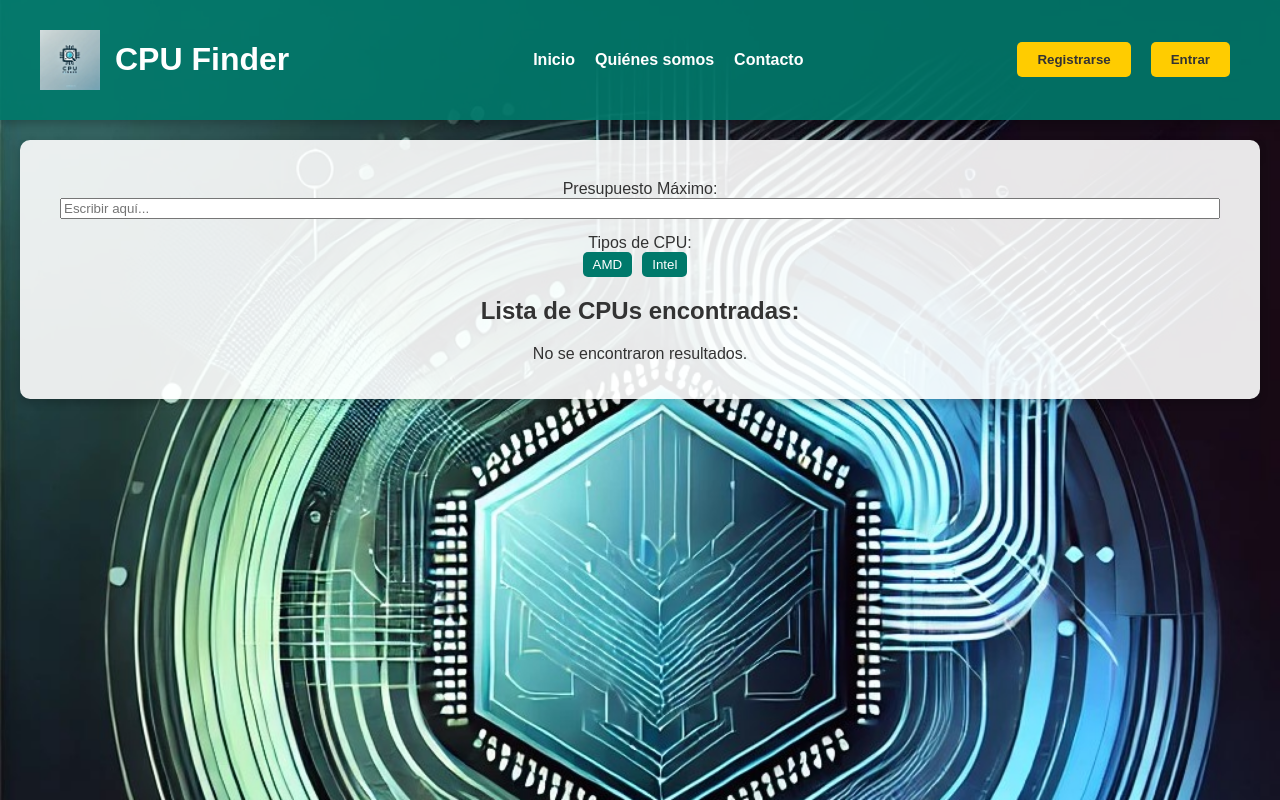
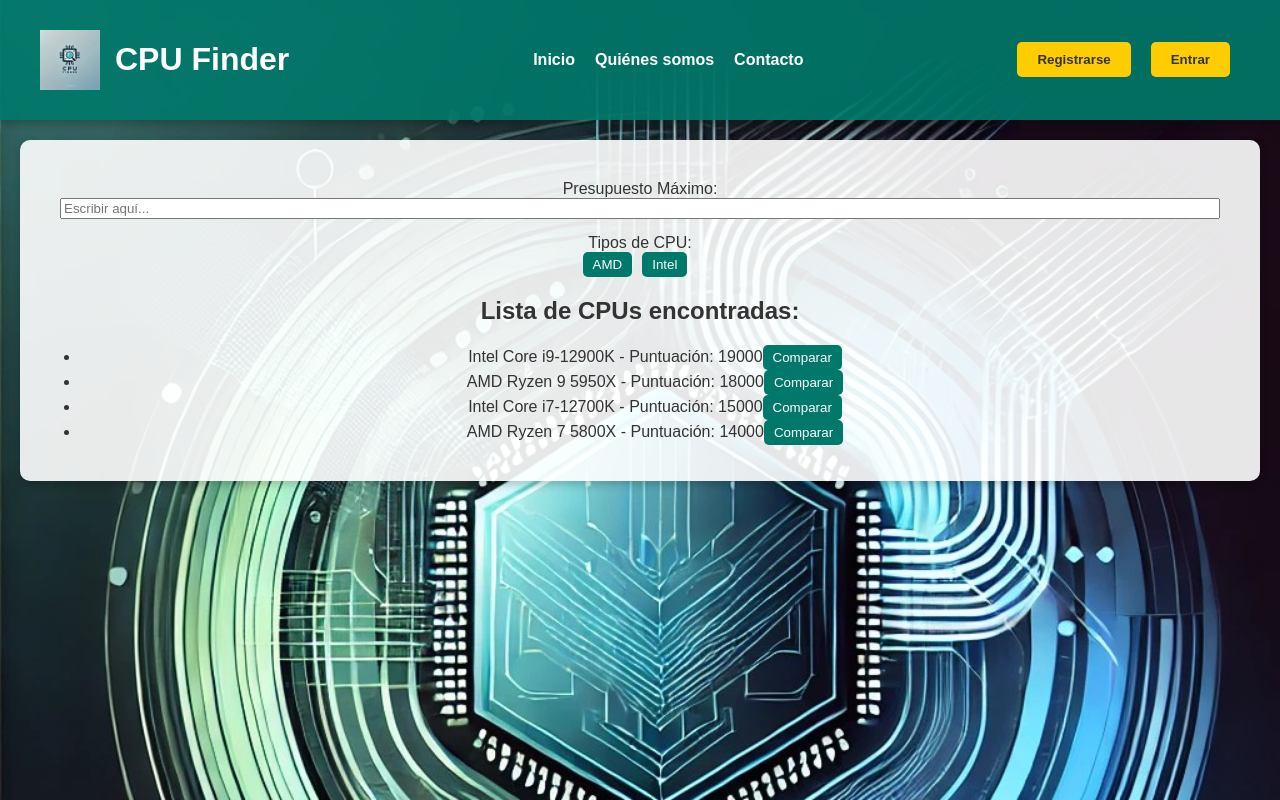
Before and after one commit to pollastre666/Proyecto-dam13, a React (Create React App) app: page / in a window 1280 px wide. Built offline with nearby package versions, Linux system fonts and the light colour scheme.

Commit message:
9- dades simulades al appjs per veure si funciona la opcio i comparar millorat

```diff
--- a/src/App.js
+++ b/src/App.js
@@ -7,11 +7,37 @@ import QuienesSomos from './components/QuienesSomos';
 import Contacto from './components/Contacto';
 import Registrar from './components/Registrar';
 import Entrar from './components/Entrar';
+import CompararCPUs from './components/CompararCPUs';
 import './estils/App.css';
-import CompararCPUs from './components/CompararCPUs';
 
 const App = () => {
-    const [resultados, setResultados] = useState([]);
+    // Datos simulados de CPUs
+    const [resultados, setResultados] = useState([
+        {
+            nombre: 'Intel Core i9-12900K',
+            precio: '$599',
+            puntuacion: 19000,
+            frecuencia: '3.2 GHz',
+        },
+        {
+            nombre: 'AMD Ryzen 9 5950X',
+            precio: '$549',
+            puntuacion: 18000,
+            frecuencia: '3.4 GHz',
+        },
+        {
+            nombre: 'Intel Core i7-12700K',
+            precio: '$419',
+            puntuacion: 15000,
+            frecuencia: '3.6 GHz',
+        },
+        {
+            nombre: 'AMD Ryzen 7 5800X',
+            precio: '$449',
+            puntuacion: 14000,
+            frecuencia: '3.8 GHz',
+        },
+    ]);
 
     return (
         <Router>
--- a/src/components/CompararCPUs.js
+++ b/src/components/CompararCPUs.js
@@ -1,5 +1,6 @@
 import React from 'react';
 import { useLocation } from 'react-router-dom';
+import '../estils/CompararCPUs.css'; // Importa el archivo CSS
 
 const CompararCPUs = () => {
     const location = useLocation();
--- a/src/estils/CompararCPUs.css
+++ b/src/estils/CompararCPUs.css
@@ -1,28 +1,30 @@
 .comparar-cpus {
-    max-width: 800px;
     margin: 20px auto;
-    padding: 20px;
-    background-color: #f9f9f9;
-    border-radius: 10px;
-    box-shadow: 0 4px 8px rgba(0, 0, 0, 0.1);
+    padding: 10px;
+    background-color: #222; /* Fondo negro simple */
+    color: white; /* Texto blanco */
+    text-align: left; /* Texto alineado a la izquierda */
 }
 
 table {
     width: 100%;
+    border: 1px solid white; /* Bordes blancos simples */
+    margin-top: 10px;
     border-collapse: collapse;
 }
 
 th, td {
-    padding: 10px;
+    padding: 5px; /* Espaciado mínimo */
+    border: 1px solid white; /* Bordes blancos simples */
     text-align: center;
-    border: 1px solid #ddd;
 }
 
 th {
-    background-color: #00796b;
-    color: white;
+    background-color: #444; /* Gris oscuro */
+    color: white; /* Texto blanco */
 }
 
 td {
-    background-color: #f1f1f1;
+    background-color: #333; /* Gris medio */
+    color: white; /* Texto blanco */
 }
```
